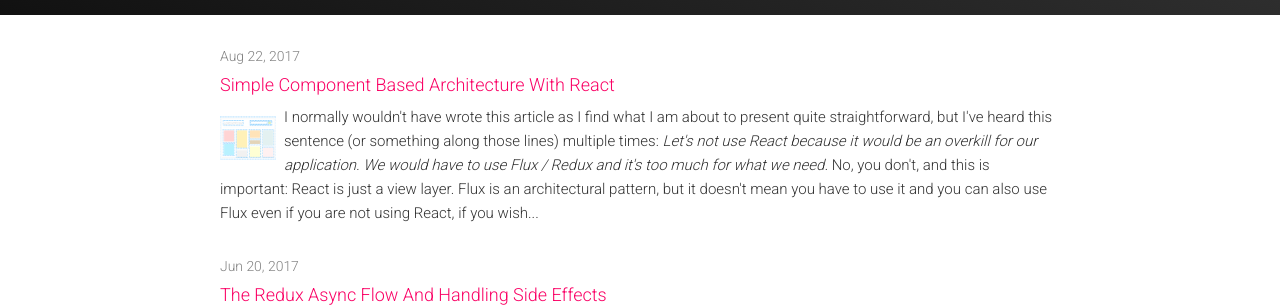
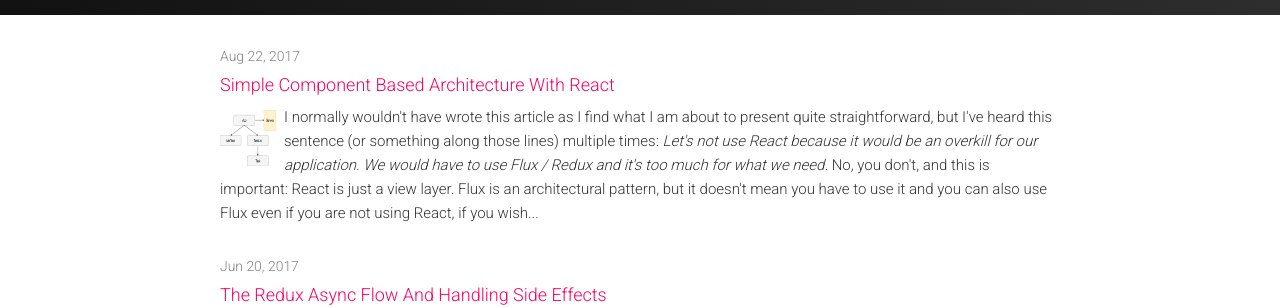
Before and after one commit to toaderflorin/eksia, a Jekyll site: the page built from index.md, in a window 1280 px wide. Shown: the part 367-674 px from the top of the page. Built offline with Jekyll 4.4.1, drawn with Linux system fonts in a browser that asks for light colours.

Commit message:
Changed icon.

```diff
--- a/_posts/2017-08-27-component-architecture.markdown
+++ b/_posts/2017-08-27-component-architecture.markdown
@@ -4,7 +4,7 @@
 date:   2017-08-22 06:39:37 +0300
 description: "I normally wouldn't have wrote this article as I find what I am about to present quite straightforward, but I've heard this sentence (or something along those lines) multiple times: <i>Let's not use React because it would be an overkill for our application. We would have to use Flux / Redux and it's too much for what we need.</i> No, you don't,  and this is important: React is just a view layer. Flux is an architectural pattern, but it doesn't mean you have to use it and you can also use Flux even if you are not using React, if you wish...
 "
-icon: "react-icon.png"
+icon: "hierarchy.png"
 categories:
 ---
 
```
